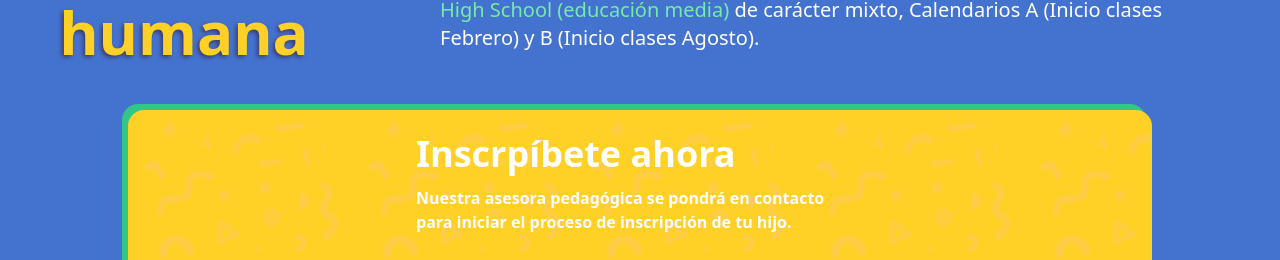
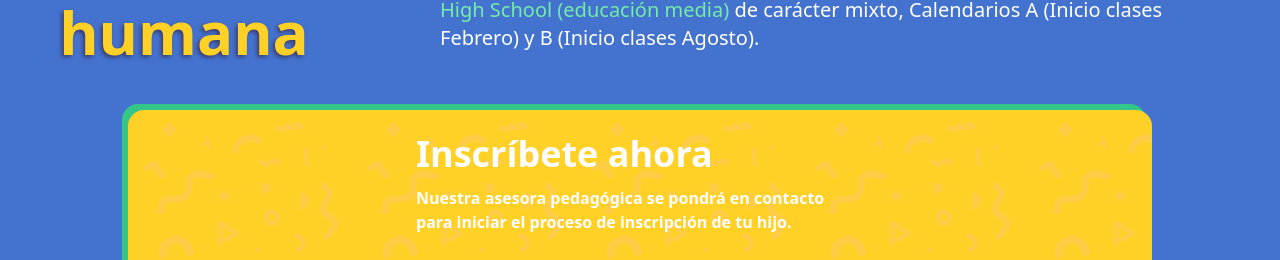
Before and after one commit to codigoenlaweb/virtual-school-lading-page, a React (Create React App) app: page / in a window 1280 px wide. Shown: the part 1106-1366 px from the top of the page. Built offline with nearby package versions, Linux system fonts and the light colour scheme.

Commit message:
error tipografico

```diff
--- a/src/components/sections/SectionTwo.js
+++ b/src/components/sections/SectionTwo.js
@@ -77,7 +77,7 @@ export const SectionTwo = () => {
       >
         {/* Inscribete */}
         <div className=" max-w-md">
-          <h2 className="text-4xl font-black">Inscrpíbete ahora</h2>
+          <h2 className="text-4xl font-black">Inscríbete ahora</h2>
           <p className="mt-3 font-black">
             Nuestra asesora pedagógica se pondrá en contacto para iniciar el
             proceso de inscripción de tu hijo.
```
